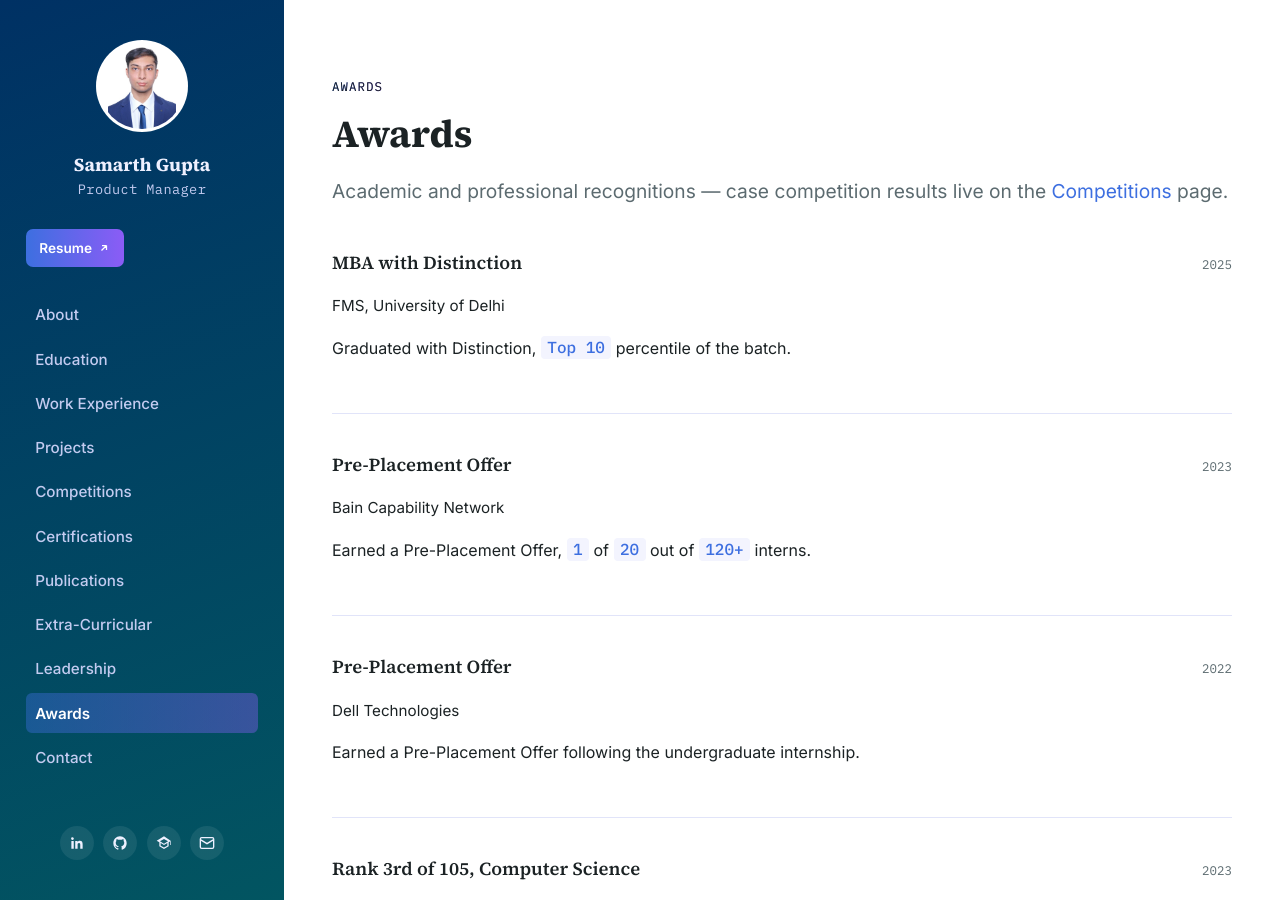
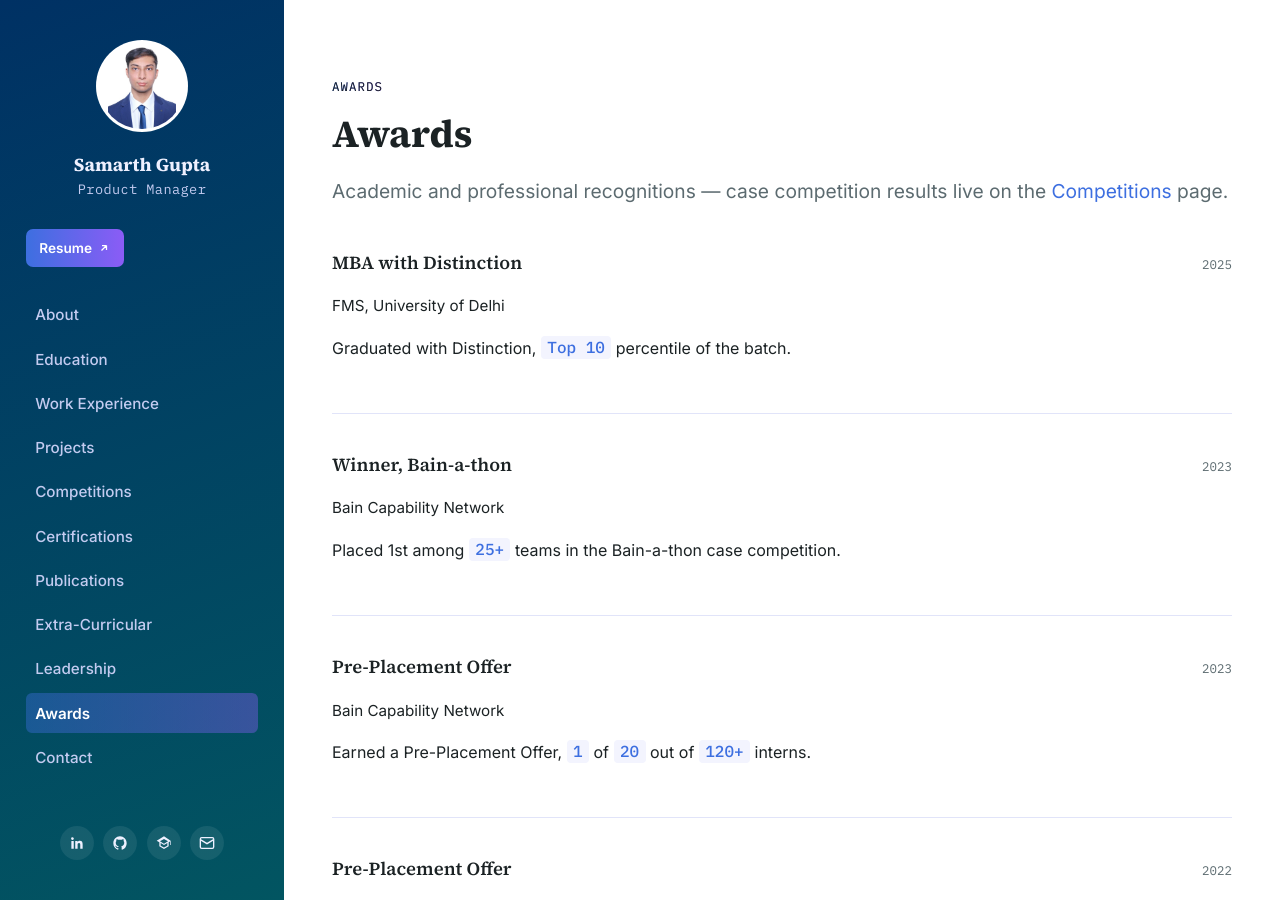
Before and after one commit to sgupta2501/sgupta2501.github.io, a Jekyll site: the page built from awards.md, in a window 1280 px wide and 900 px high. Built offline with Jekyll 4.4.1, drawn with Linux system fonts in a browser that asks for light colours.

Commit message:
updated minor bugs

```diff
--- a/awards.md
+++ b/awards.md
@@ -16,6 +16,15 @@ description: Academic and professional honors and recognitions.
   </div>
   <p class="entry-org">FMS, University of Delhi</p>
   <p>Graduated with Distinction, <strong>Top 10</strong> percentile of the batch.</p>
+</div>
+
+<div class="entry">
+  <div class="entry-header">
+    <span class="entry-title">Winner, Bain-a-thon</span>
+    <span class="entry-date">2023</span>
+  </div>
+  <p class="entry-org">Bain Capability Network</p>
+  <p>Placed 1st among <strong>25+</strong> teams in the Bain-a-thon case competition.</p>
 </div>
 
 <div class="entry">
```
Also changed, not shown: assets/js/tenure.js (added, +34 -0 lines), leadership.md (+21 -0 lines), projects.md (+2 -0 lines).
